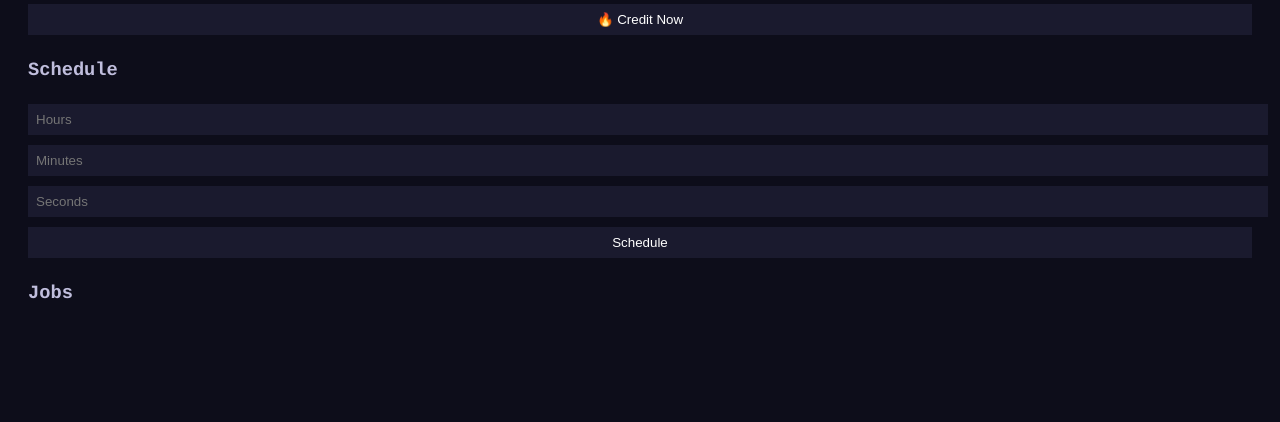
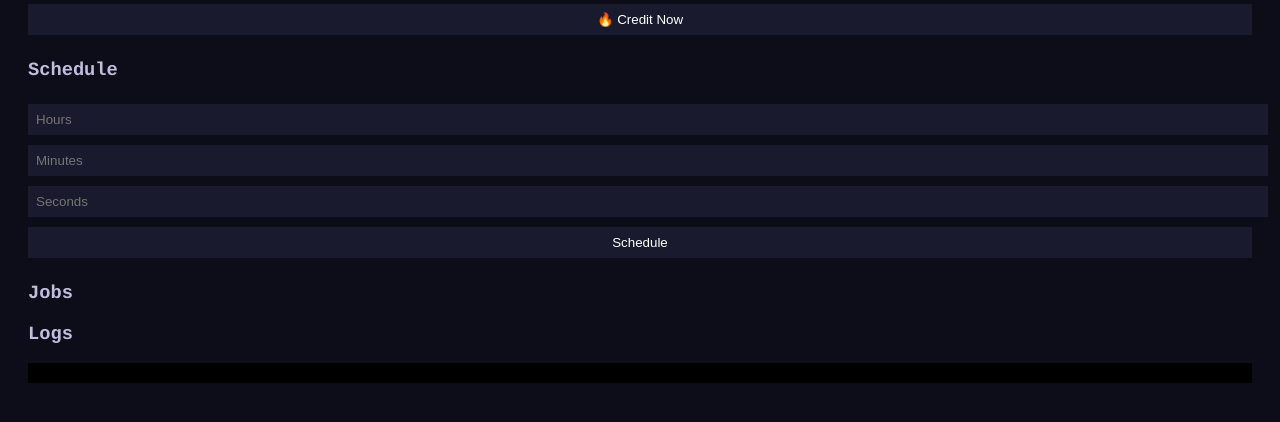
Before and after one commit to Versey42/test9, a Flask app: page / in a window 1280 px wide. Shown: the part 301-723 px from the top of the page. Run offline with Flask 3, Linux system fonts and the light colour scheme; data that the repository does not hold is empty.

Commit message:
Update index.html

```diff
--- a/templates/index.html
+++ b/templates/index.html
@@ -3,10 +3,39 @@
 <head>
 <title>S2S Manual</title>
 <style>
-body { background:#0d0d1a; color:#c0bedd; font-family:Courier; padding:20px;}
-input,button { width:100%; padding:8px; margin:5px 0; background:#1a1a2e; border:none; color:#fff;}
+body {
+    background:#0d0d1a;
+    color:#c0bedd;
+    font-family:Courier;
+    padding:20px;
+}
+
+input,button {
+    width:100%;
+    padding:8px;
+    margin:5px 0;
+    background:#1a1a2e;
+    border:none;
+    color:#fff;
+}
+
 button { cursor:pointer; }
-.job { background:#111; padding:8px; margin:5px 0; }
+
+.job {
+    background:#111;
+    padding:8px;
+    margin:5px 0;
+}
+
+.log {
+    background:#000;
+    padding:10px;
+    margin-top:10px;
+    white-space:pre-wrap;
+    font-size:12px;
+    max-height:200px;
+    overflow:auto;
+}
 </style>
 </head>
 <body>
@@ -33,6 +62,9 @@ button { cursor:pointer; }
 <h3>Jobs</h3>
 <div id="jobs"></div>
 
+<h3>Logs</h3>
+<div id="logs" class="log"></div>
+
 <script>
 function getData() {
     return {
@@ -44,6 +76,11 @@ function getData() {
     }
 }
 
+function addLog(data) {
+    const logBox = document.getElementById("logs");
+    logBox.textContent = JSON.stringify(data, null, 2) + "\n\n" + logBox.textContent;
+}
+
 async function creditNow() {
     const res = await fetch("/credit-now", {
         method:"POST",
@@ -52,7 +89,9 @@ async function creditNow() {
     });
 
     const data = await res.json();
-    alert("Result: " + data.result);
+
+    console.log(data);
+    addLog(data);
 }
 
 async function schedule() {
@@ -89,10 +128,14 @@ async function loadJobs() {
     jobs.forEach(j => {
         container.innerHTML += `
             <div class="job">
-                Job #${j.id} - ${j.done ? j.result : format(j.remaining)}
+                Job #${j.id} - ${j.done ? JSON.stringify(j.result) : format(j.remaining)}
                 ${!j.done ? `<button onclick="cancelJob(${j.id})">Cancel</button>` : ""}
             </div>
         `;
+
+        if (j.done && j.result) {
+            addLog(j.result);
+        }
     });
 }
 
```
